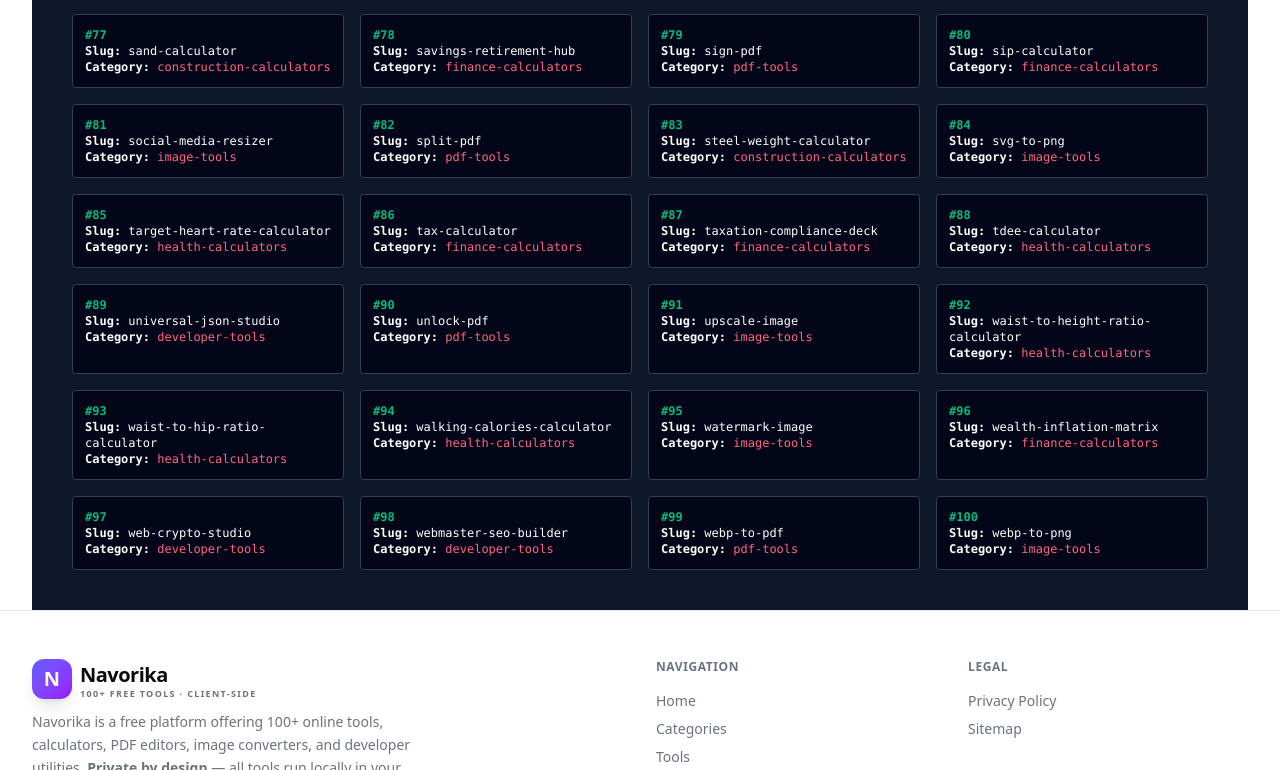
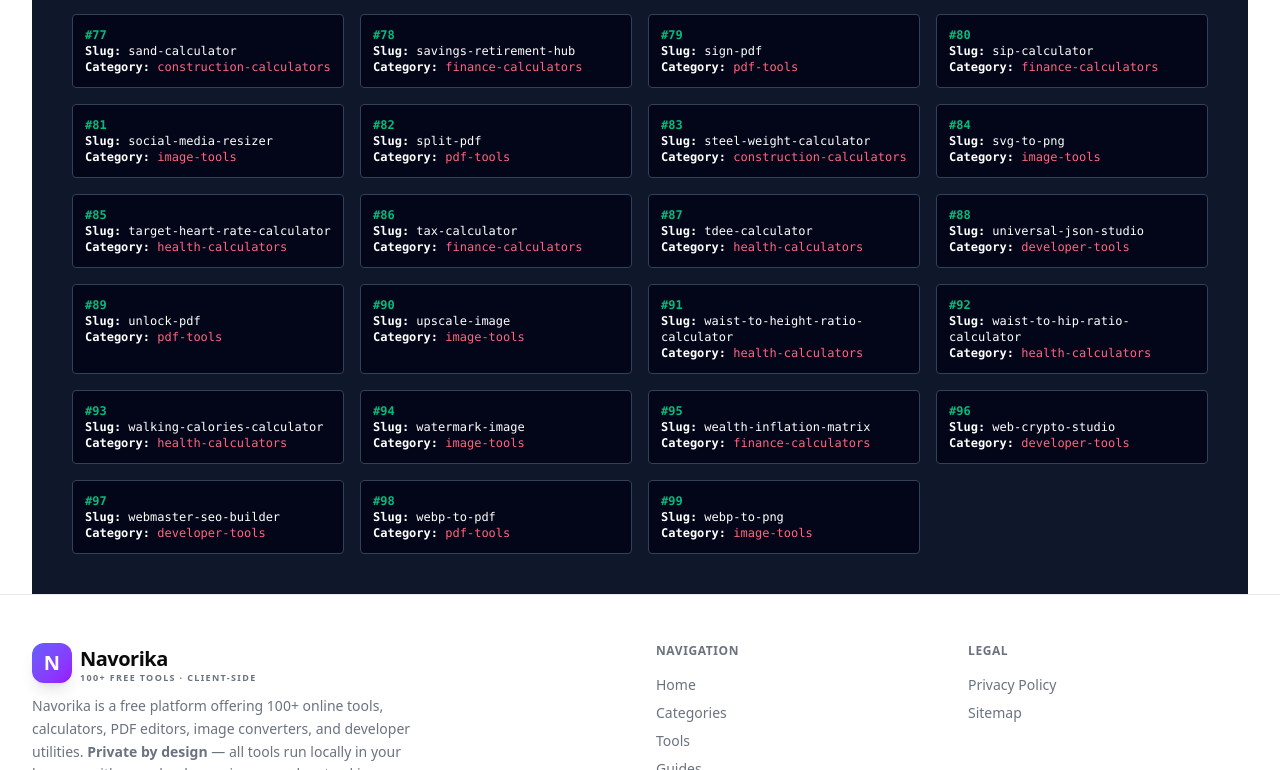
Before and after one commit to js91872/navorika, a Next.js app: page /debug in a window 1280 px wide. Shown: the part 2030-2800 px from the top of the page. Built offline with nearby package versions, Linux system fonts and the light colour scheme.

Commit message:
Fix: Removed duplicate taxation-compliance-deck entry
✅ Removed taxation-compliance-deck (duplicate of tax-calculator)
✅ Only one Tax Calculator now appears in tools list
✅ Cleaned up duplicate rendering issue
✅ Prevents user confusion and data inconsistency

```diff
--- a/src/data/registry.ts
+++ b/src/data/registry.ts
@@ -569,12 +569,6 @@ export const tools: Tool[] = [
     category: 'finance-calculators',
     keywords: ['tax-calculator', 'tax', 'calculator']},
   {
-    slug: 'taxation-compliance-deck',
-    title: 'Tax Calculator - Calculate Income Tax Online Free',
-    description: 'Calculate income tax, GST, and compliance requirements online free. Get accurate tax calculations for individuals and businesses.',
-    category: 'finance-calculators',
-    keywords: ['taxation-compliance-deck', 'taxation', 'compliance', 'deck']},
-  {
     slug: 'tdee-calculator',
     title: 'TDEE Calculator Online - Calculate Daily Energy Expenditure Free',
     description: 'Calculate your Total Daily Energy Expenditure (TDEE) online free. Understand your complete daily calorie requirements.',
```
